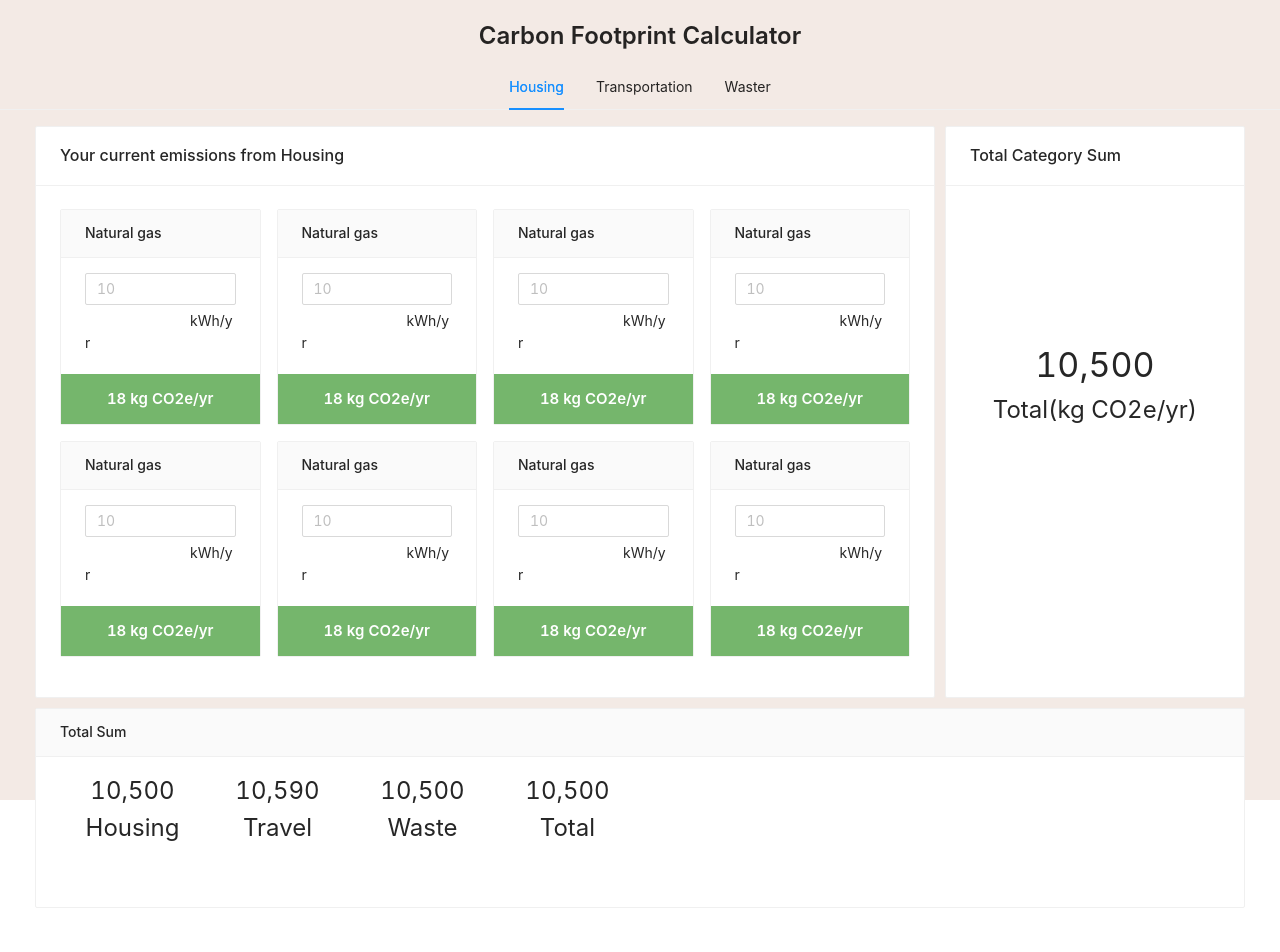
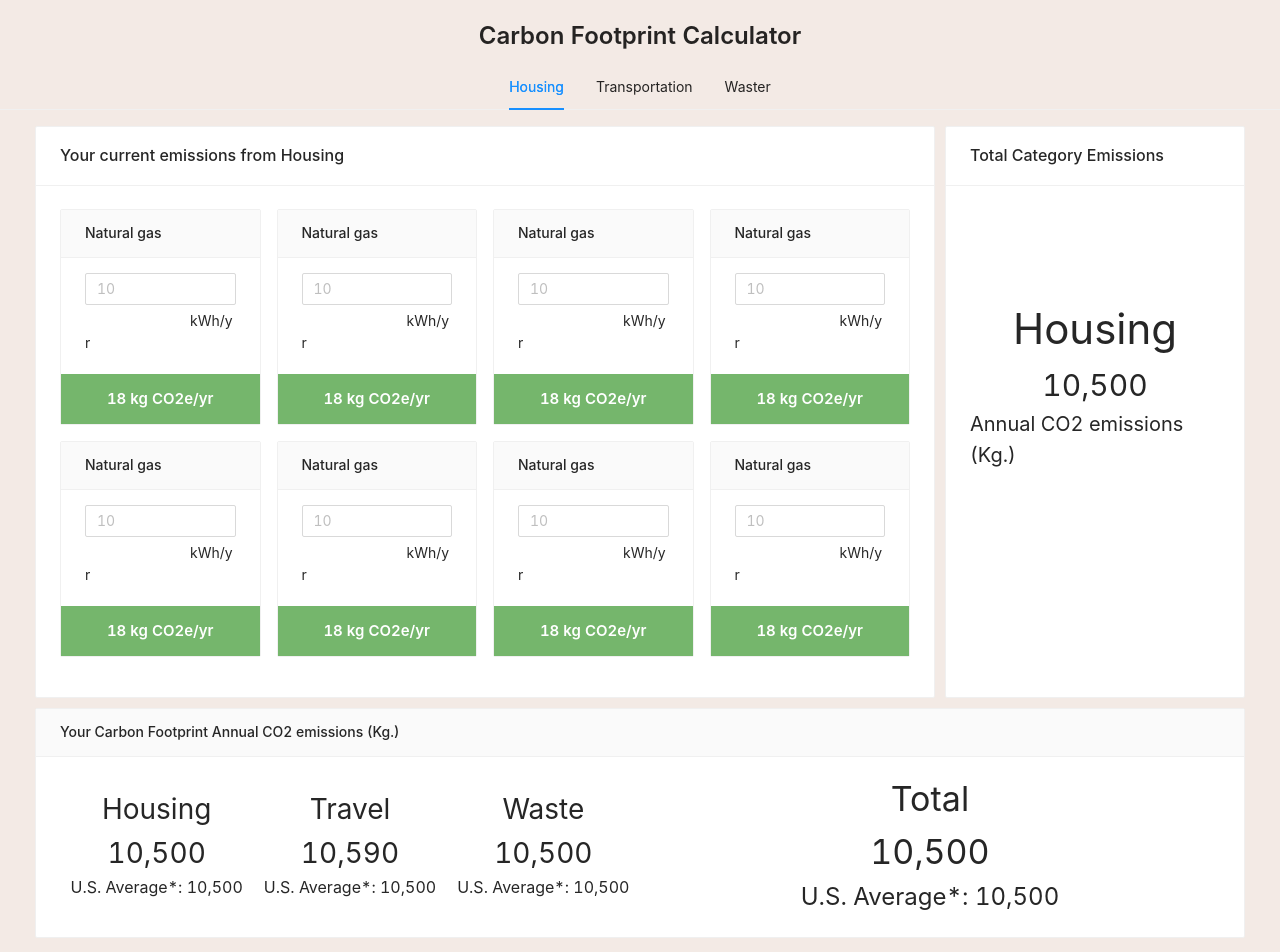
Before and after one commit to vzaffalon/carbon_calculator_web, a React (Create React App) app: page / in a window 1280 px wide. Shown: the top 952 px of the page. Before the commit the page ends 928 px from the top, so only its background shows below. Built offline with nearby package versions, Linux system fonts and the light colour scheme.

Commit message:
Better screen css

```diff
--- a/src/AppStyled.tsx
+++ b/src/AppStyled.tsx
@@ -3,7 +3,7 @@ import styled from "styled-components";
 const ScreenBackground = styled.div`
   background: #f3eae5;
   display: flex;
-  height: 100vh;
+  height: 100%
   width: 100%;
   align-items: center;
   flex-direction: column;
--- a/src/screens/categories/CategoriesScreen.tsx
+++ b/src/screens/categories/CategoriesScreen.tsx
@@ -29,11 +29,12 @@ function CategoriesScreen(){
                         </Card>
                     </div>
                     <div>
-                        <Card title="Total Category Sum" style={{ width: 300, height: "100%", marginLeft: 10 }}>
+                        <Card title="Total Category Emissions" style={{ width: 300, height: "100%", marginLeft: 10 }}>
                                 <div style={{alignItems: "center", justifyContent: "center", display: "flex", height: "350px"}}>
                                     <Col style={{ display: "flex", flexDirection: "column", alignItems: "center"}}>
-                                        <Text style={{fontSize: 34}}>10,500</Text>
-                                        <Text style={{fontSize: 24}}>Total(kg CO2e/yr)</Text>
+                                        <Text style={{fontSize: 42, fontWeight: 400}}>Housing</Text>
+                                        <Text style={{fontSize: 30}}>10,500</Text>
+                                        <Text style={{fontSize: 20}}>Annual CO2 emissions (Kg.)</Text>
                                     </Col>
                                 </div>
                         </Card>
@@ -47,27 +48,31 @@ function CategoriesScreen(){
             Content of Tab Pane 3
             </TabPane>
         </Tabs>
-        <div style={{alignItems: "center", justifyContent: "center", width: "100%", display: "flex", marginTop: 10, marginBottom: 20}}>
-            <Card type="inner" title="Total Sum" style={{ width: 1210, height: 200 }}>
-                <Row>
-                    <Col span={3} style={{ display: "flex", flexDirection: "column", alignItems: "center"}}>
-                        <Text style={{fontSize: 24}}>10,500</Text>
-                        <Text style={{fontSize: 24}}>Housing</Text>
+        <div style={{alignItems: "center", justifyContent: "center", width: "100%", display: "flex", marginTop: 10, marginBottom: 60}}>
+            <Card type="inner" title="Your Carbon Footprint Annual CO2 emissions (Kg.)" style={{ width: 1210, height: 230 }}>
+                <Row style={{alignItems: "center", justifyContent: "space-between", height: 130}}>
+                    <Col span={4} style={{ display: "flex", flexDirection: "column", alignItems: "center"}}>
+                        <Text style={{fontSize: 28}}>Housing</Text>
+                        <Text style={{fontSize: 28}}>10,500</Text>
+                        <Text style={{fontSize: 16}}>U.S. Average*: 10,500</Text>
                     </Col>
 
-                    <Col span={3} style={{ display: "flex", flexDirection: "column", alignItems: "center"}}>
-                        <Text style={{fontSize: 24}}>10,590</Text>
-                        <Text style={{fontSize: 24}}>Travel</Text>
+                    <Col span={4} style={{ display: "flex", flexDirection: "column", alignItems: "center"}}>
+                        <Text style={{fontSize: 28}}>Travel</Text>
+                        <Text style={{fontSize: 28}}>10,590</Text>
+                        <Text style={{fontSize: 16}}>U.S. Average*: 10,500</Text>
                     </Col>
 
-                    <Col span={3} style={{ display: "flex", flexDirection: "column", alignItems: "center"}}>
-                        <Text style={{fontSize: 24}}>10,500</Text>
-                        <Text style={{fontSize: 24}}>Waste</Text>
+                    <Col span={4} style={{ display: "flex", flexDirection: "column", alignItems: "center"}}>
+                        <Text style={{fontSize: 28}}>Waste</Text>
+                        <Text style={{fontSize: 28}}>10,500</Text>
+                        <Text style={{fontSize: 16}}>U.S. Average*: 10,500</Text>
                     </Col>
 
-                    <Col span={3} style={{ display: "flex", flexDirection: "column", alignItems: "center"}}>
-                        <Text style={{fontSize: 24}}>10,500</Text>
-                        <Text style={{fontSize: 24}}>Total</Text>
+                    <Col span={12} style={{ display: "flex", flexDirection: "column", alignItems: "center"}}>
+                        <Text style={{fontSize: 34}}>Total</Text>
+                        <Text style={{fontSize: 34}}>10,500</Text>
+                        <Text style={{fontSize: 24}}>U.S. Average*: 10,500</Text>
                     </Col>
                 </Row>
             </Card>
```
